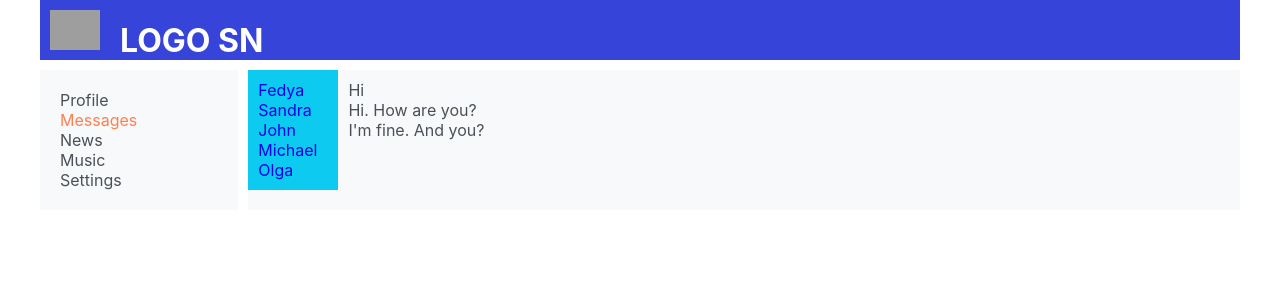
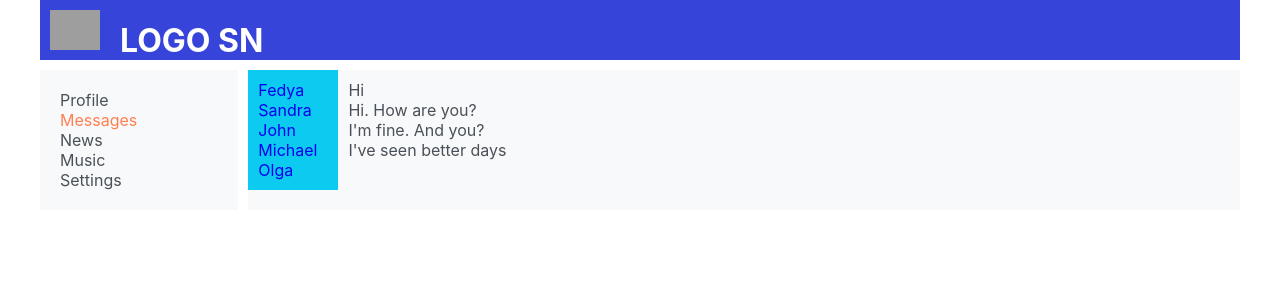
Before and after one commit to Alex-hapa/samurai-way-main, a React (Create React App) app: page /dialogs in a window 1280 px wide. Shown: the top 300 px of the page. Built offline with nearby package versions, Linux system fonts and the light colour scheme; grey boxes are pictures that could not be loaded.

Commit message:
add method map

```diff
--- a/package.json
+++ b/package.json
@@ -61,6 +61,6 @@
     "@types/react-router-dom": "5.3.3",
     "@types/react-test-renderer": "17.0.1",
     "@types/redux-form": "8.3.3",
-    "@types/uuid": "8.3.4"
+    "@types/uuid": "^9.0.1"
   }
 }
--- a/src/components/Dialogs/Dialogs.module.css
+++ b/src/components/Dialogs/Dialogs.module.css
@@ -25,6 +25,6 @@
     padding: 10px;
 }
 
-.message {
+.messages .message {
     color: #495057;
 }
--- a/src/components/Dialogs/Dialogs.tsx
+++ b/src/components/Dialogs/Dialogs.tsx
@@ -1,6 +1,7 @@
 import React from 'react';
 import cl from './Dialogs.module.css';
 import {NavLink} from 'react-router-dom';
+import { v1 } from 'uuid';
 
 type DialogItemPropsType = {
     name: string
@@ -28,33 +29,29 @@ const Message: React.FC<MessagePropsType> = (props) => {
     )
 }
 const Dialogs/*: React.FC<DialogsPtopsType>*/ = (/*props*/) => {
-    let dialogsData = [
-        {id: 1, name: 'Fedya'},
-        {id: 2, name: 'Sandra'},
-        {id: 3, name: 'John'},
-        {id: 4, name: 'Michael'},
-        {id: 5, name: 'Olga'},
+    let dialogs = [
+        {id: v1(), name: 'Fedya'},
+        {id: v1(), name: 'Sandra'},
+        {id: v1(), name: 'John'},
+        {id: v1(), name: 'Michael'},
+        {id: v1(), name: 'Olga'},
     ];
-    let messagesData = [
-        {id: 1, message: 'Hi'},
-        {id: 2, message: 'Hi. How are you?'},
-        {id: 3, message: 'I\'m fine. And you?'},
-        {id: 4, message: 'I\'ve seen better days'},
+    let messages = [
+        {id: v1(), message: 'Hi'},
+        {id: v1(), message: 'Hi. How are you?'},
+        {id: v1(), message: 'I\'m fine. And you?'},
+        {id: v1(), message: 'I\'ve seen better days'},
     ];
+    let dialogsElements = dialogs.map((dialog) => <DialogItem name={dialog.name} id={dialog.id}/>);
+    let messagesElements = messages.map((message) => <Message message={message.message} />);
 
     return (
         <div className={cl.dialogs}>
             <div className={cl.dialogsItems}>
-                <DialogItem name={'Fedya'} id={'1'}/>
-                <DialogItem name={'Sandra'} id={'2'}/>
-                <DialogItem name={'John'} id={'3'}/>
-                <DialogItem name={'Michael'} id={'4'}/>
-                <DialogItem name={'Olga'} id={'5'}/>
+                {dialogsElements}
             </div>
             <div className={cl.messages}>
-                <Message message={'Hi'}/>
-                <Message message={'Hi. How are you?'}/>
-                <Message message={'I\'m fine. And you?'}/>
+                {messagesElements}
             </div>
         </div>
     )
--- a/src/components/Profile/MyPosts/MyPosts.tsx
+++ b/src/components/Profile/MyPosts/MyPosts.tsx
@@ -3,10 +3,12 @@ import cl from './MyPosts.module.css';
 import Post from "./Post/Post";
 
 const MyPosts = () => {
-    let postsData = [
+    let posts = [
         {id: 1, message: 'Hello, how are you?', likesCount: 10},
         {id: 2, message: 'What are you doing?', likesCount: 15},
     ];
+    let postsElements = posts.map( post => <Post message={post.message} likesCount={post.likesCount}/>)
+
     return (
         <div className={cl.postsBlock}>
             <h3>My posts</h3>
@@ -19,8 +21,7 @@ const MyPosts = () => {
                 </div>
             </div>
             <div className={cl.posts}>
-                <Post message={'Hello, how are you?'} likesCount={10}/>
-                <Post message={'What are you doing?'} likesCount={15}/>
+                {postsElements}
             </div>
         </div>
     )
```
Also changed, not shown: 1 other file (tests, documents, lock files or other folders).
